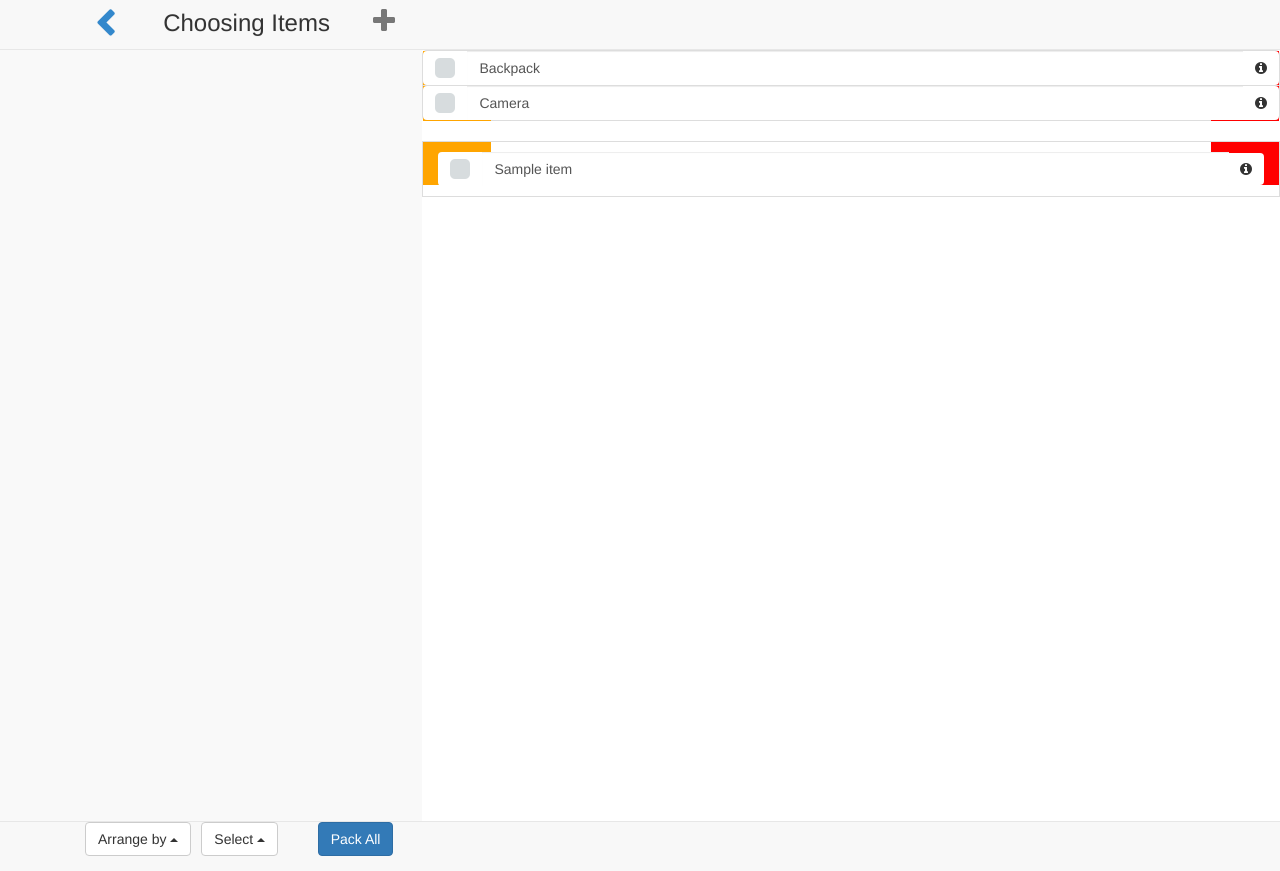
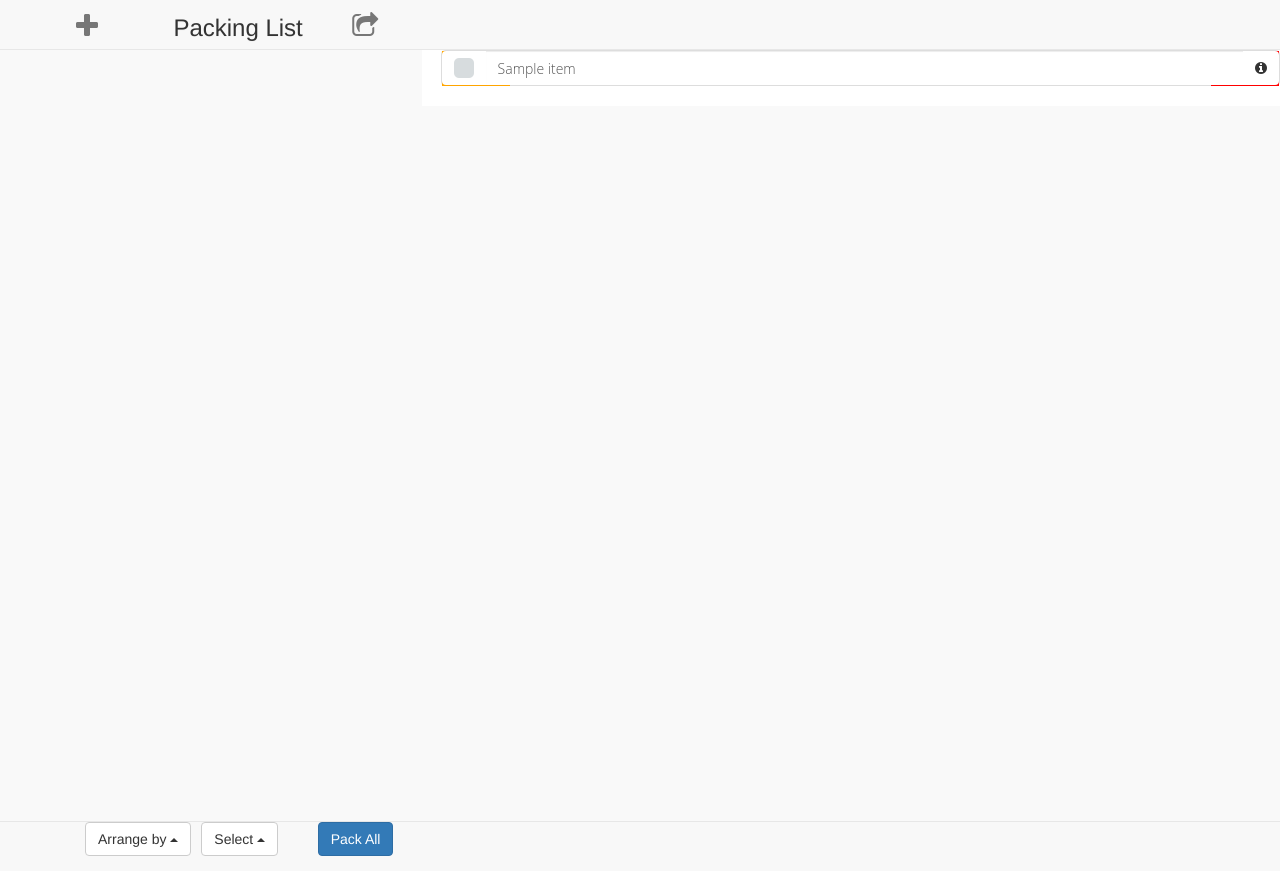
Before and after one commit to renyidong/PackIt, a Flask app: template PackIt/templates/packing.html in a window 1280 px wide. Run offline with Flask 2, Linux system fonts and the light colour scheme; the template is opened without the code that fills it: most values are stand-ins (such as "Sample title", 1, 10 or a date in 2020); parts of the project's set-up code (start-up, migrations or seed data) failed here and were passed over; some libraries are stand-ins or nearby versions.

Commit message:
packing template bugs fixed

```diff
--- a/PackIt/templates/packing.html
+++ b/PackIt/templates/packing.html
@@ -9,68 +9,24 @@
     <div data-role="header" class="jqm-header ui-header" role="banner">
         <nav class="navbar navbar-default navbar-fixed-top">
             <div class="container">
-                <div class="navbar-header">
-                    <div class="col-xs-2"><a class="fa fa-chevron-left fa-2x pull-left" style="margin: 10px;"></a></div>
+                <div class="navbar-header" style="padding-top: 5px;">
+                    <div class="col-xs-2">
+                        <button class="btn btn-link fa fa-plus fa-2x pull-right" data-toggle="modal" data-target="#itemDetail" data-itemname=""></button>
+                    </div>
                     <div class="col-xs-8" style="text-align: center;margin-top: 10px">
-                        <span class="h3">Choosing Items</span>
+                        <span class="h3">Packing List</span>
                     </div>
                     <div class="col-xs-2">
-                        <button class="btn btn-link fa fa-plus fa-2x pull-right" data-toggle="modal" data-target="#itemDetail" data-itemname=""></button>
+                        <button class="btn btn-link fa fa-share-square-o fa-2x pull-right" data-toggle="modal" data-target="#itemDetail" data-itemname=""></button>
                     </div>
                 </div>
             </div>
         </nav>
     </div>
-
-    <div role="main" class="ui-content jqm-content" style="background-color: #ffffff;margin-top: 50px; padding: 0;">
     <form method="post" class="form-horizontal" role="form" id="itemSelectForm">
         <fieldset>
+            <div role="main" class="ui-content jqm-content" style="background-color: #ffffff;margin-top: 50px; padding: 0;">
                 <ul class="list-group category-list">
-                    <li class="list-group-item">
-                        <div class="behind">
-                            <a href="#" class="ui-btn delete-btn">Delete</a>
-                            <a href="#" class="ui-btn edit-btn pull-left">Edit</a>
-                        </div>
-                        <div class="row form-group category" >
-                            <div class="container-fluid">
-                                <div class="input-group category-item">
-                                    <span class="input-group-addon category-item-check"><input type="checkbox"></span>
-                                    <input name="itemName" type="text" class="form-control category-item-detail" disabled value="Backpack">
-                                    <span class="input-group-btn">
-                                    <button class="btn btn-default category-item-info" type="button" data-toggle="modal"
-                                            data-target="#itemDetail" data-itemname="Backpack">
-                                        <span class="fa fa-info-circle"></span>
-                                    </button>
-                                </span>
-                                </div>
-                            </div>
-                        </div>
-                    </li>
-                    <li class="list-group-item">
-                        <div class="behind">
-                            <a href="#" class="ui-btn delete-btn">Delete</a>
-                            <a href="#" class="ui-btn edit-btn pull-left" data-toggle="modal"
-                               data-target="#itemDetail" data-itemname="Camera">Edit</a>
-                        </div>
-                        <div class="row form-group category" >
-                            <div class="container-fluid">
-                                <div class="input-group category-item">
-                                    <span class="input-group-addon category-item-check"><input type="checkbox"></span>
-                                    <input name="itemName" type="text" class="form-control category-item-detail" disabled value="Camera">
-                                    <span class="input-group-btn">
-                                    <button class="btn btn-default category-item-info" type="button" data-toggle="modal"
-                                            data-target="#itemDetail" data-itemname="Camera">
-                                        <span class="fa fa-info-circle"></span>
-                                    </button>
-                                </span>
-                                </div>
-                            </div>
-                        </div>
-                    </li>
-                </ul>
-
-
-
                     {% for item in packingList %}
                     <li class="list-group-item">
                         <div class="behind">
@@ -94,7 +50,7 @@
                     </div>
                     </li>
                     {% endfor %}
-
+                </ul>
                 <div class="modal fade" id="itemDetail" tabindex="-1" role="dialog" aria-labelledby="itemDetailLabel" aria-hidden="true">
                     <div class="modal-dialog" role="document">
                         <div class="modal-content">
@@ -123,8 +79,6 @@
                         </div>
                     </div>
                 </div>
-            </fieldset>
-        </form>
             </div>
 
             <div data-role="footer" class="jqm-footer ui-footer">
@@ -162,6 +116,8 @@
             </div>
         </nav>
     </div>
+        </fieldset>
+    </form>
 
     <script>
         $(document).ready(function(){
```
Lines whose indentation alone changed are shown as unchanged.
